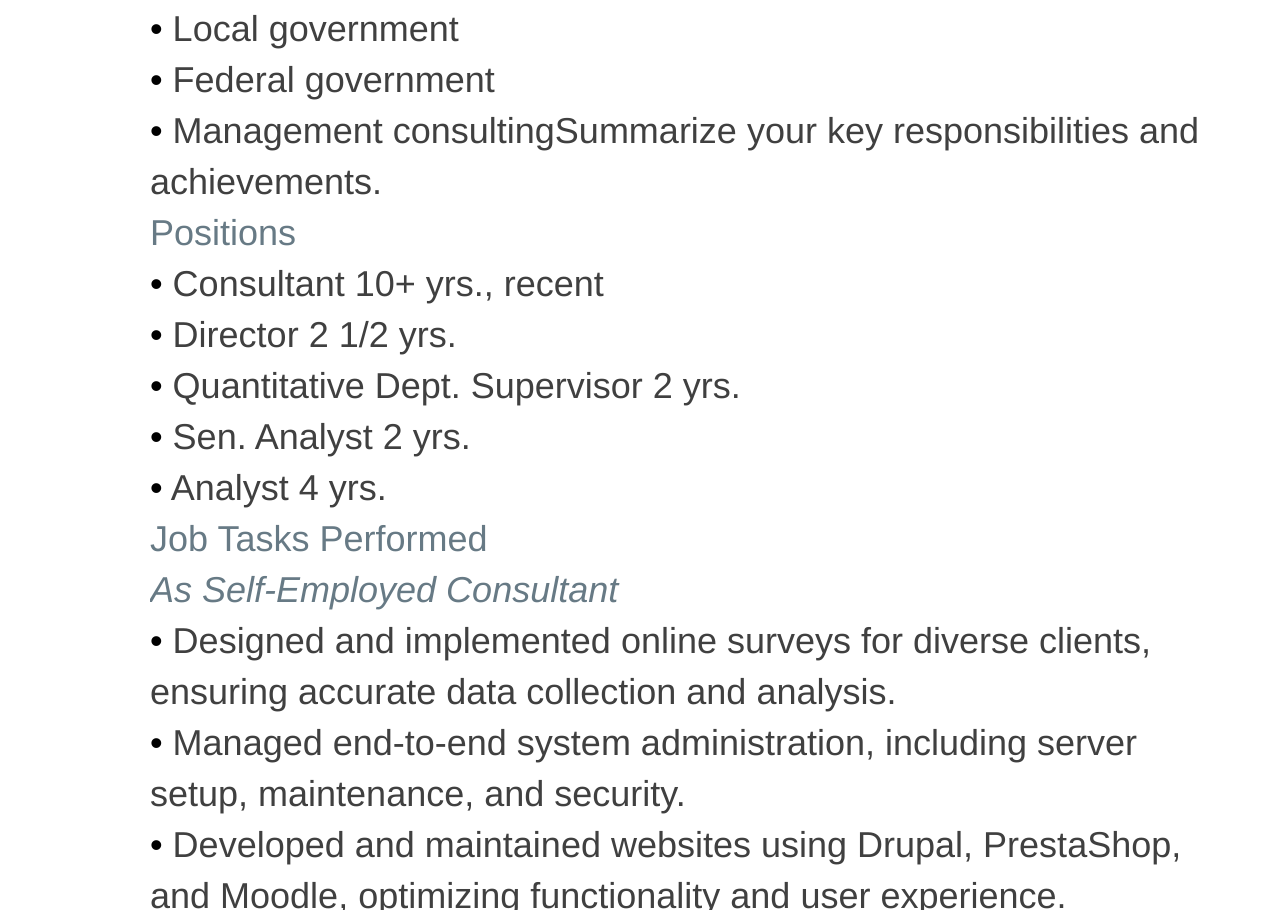
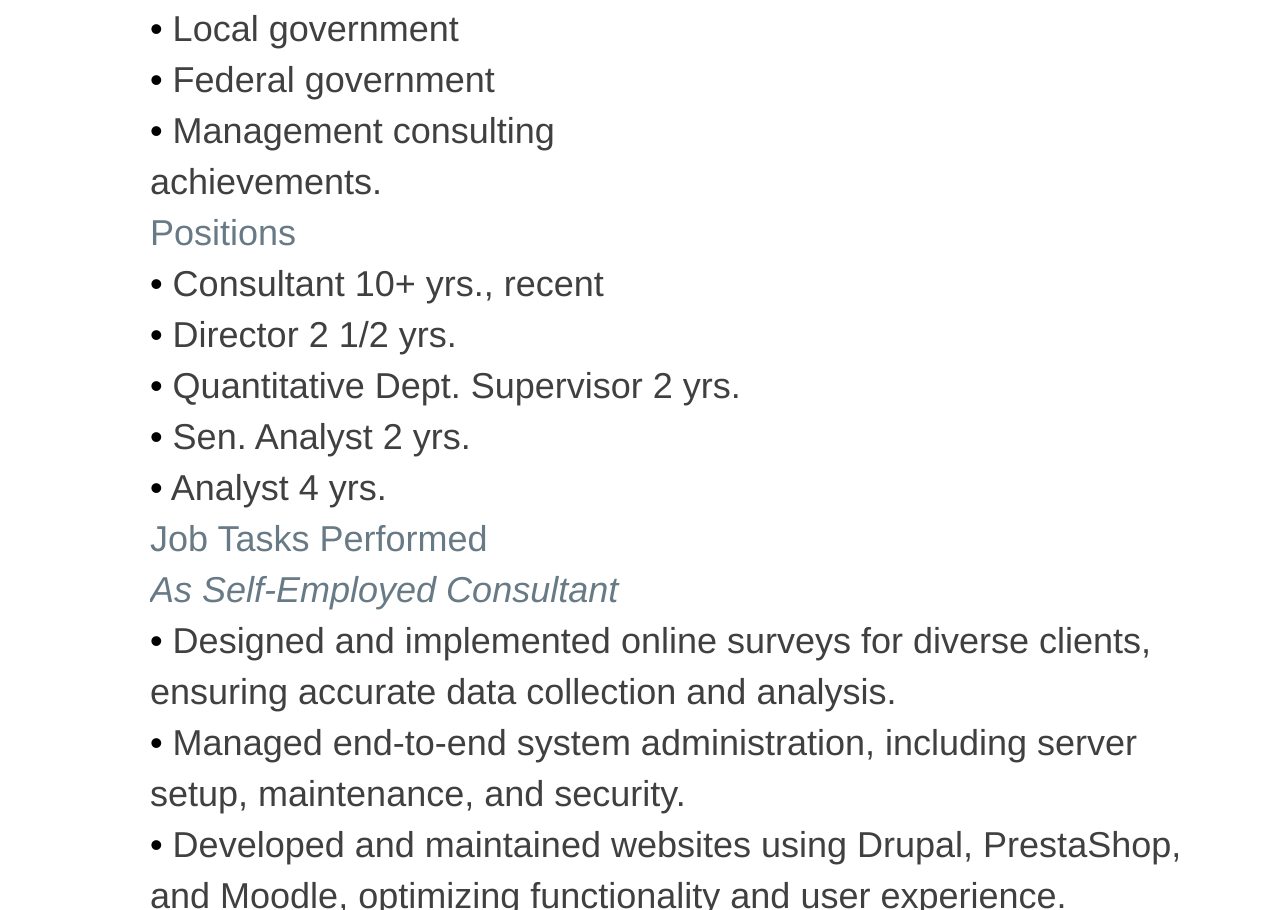
Before and after one commit to gvk-coder/gvk-coder.github.io, a plain HTML site: page index.html in a window 1280 px wide. Shown: the part 4898-5808 px from the top of the page. Drawn offline with Linux system fonts and the light colour scheme.

Commit message:
Update index.html

```diff
--- a/index.html
+++ b/index.html
@@ -65,7 +65,7 @@ html{-webkit-font-smoothing:antialiased; -moz-osx-font-smoothing:grayscale}#b{ba
 <p class="p2 f4">&bull; <span class="f3">Healthcare (Financing research)</span></p>
 <p class="p2 f4">&bull; <span class="f3">Local government</span></p>
 <p class="p2 f4">&bull; <span class="f3">Federal government</span></p>
-<p class="p2 f4">&bull; <span class="f3">Management consultingSummarize your key responsibilities and</span></p>
+<p class="p2 f4">&bull; <span class="f3">Management consulting</span></p>
 <p class="p2 f3">achievements.</p>
 <p class="p2 f2">Positions</p>
 <p class="p2 f4">&bull; <span class="f3">Consultant 10+ yrs., recent</span></p>
```
